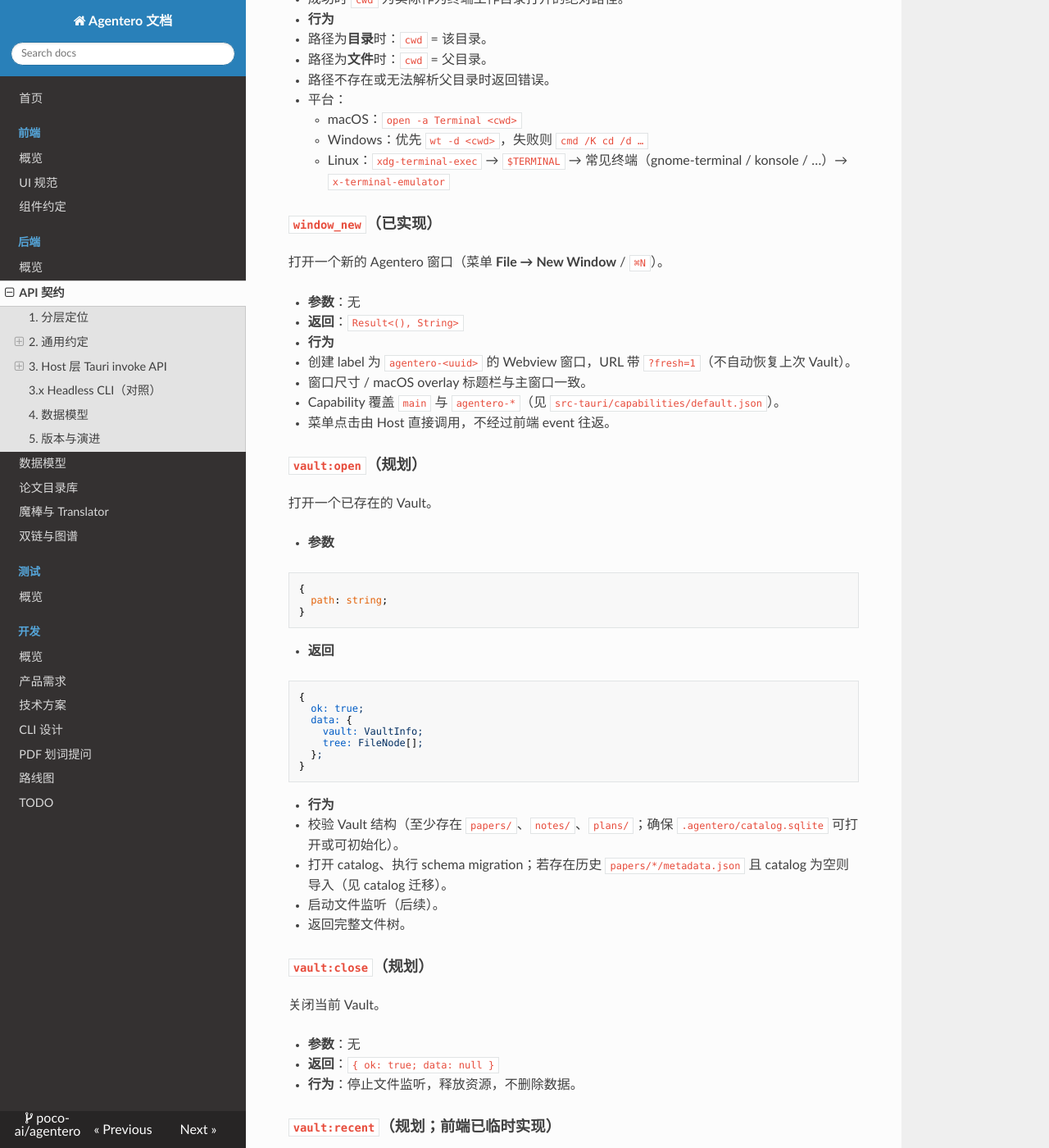
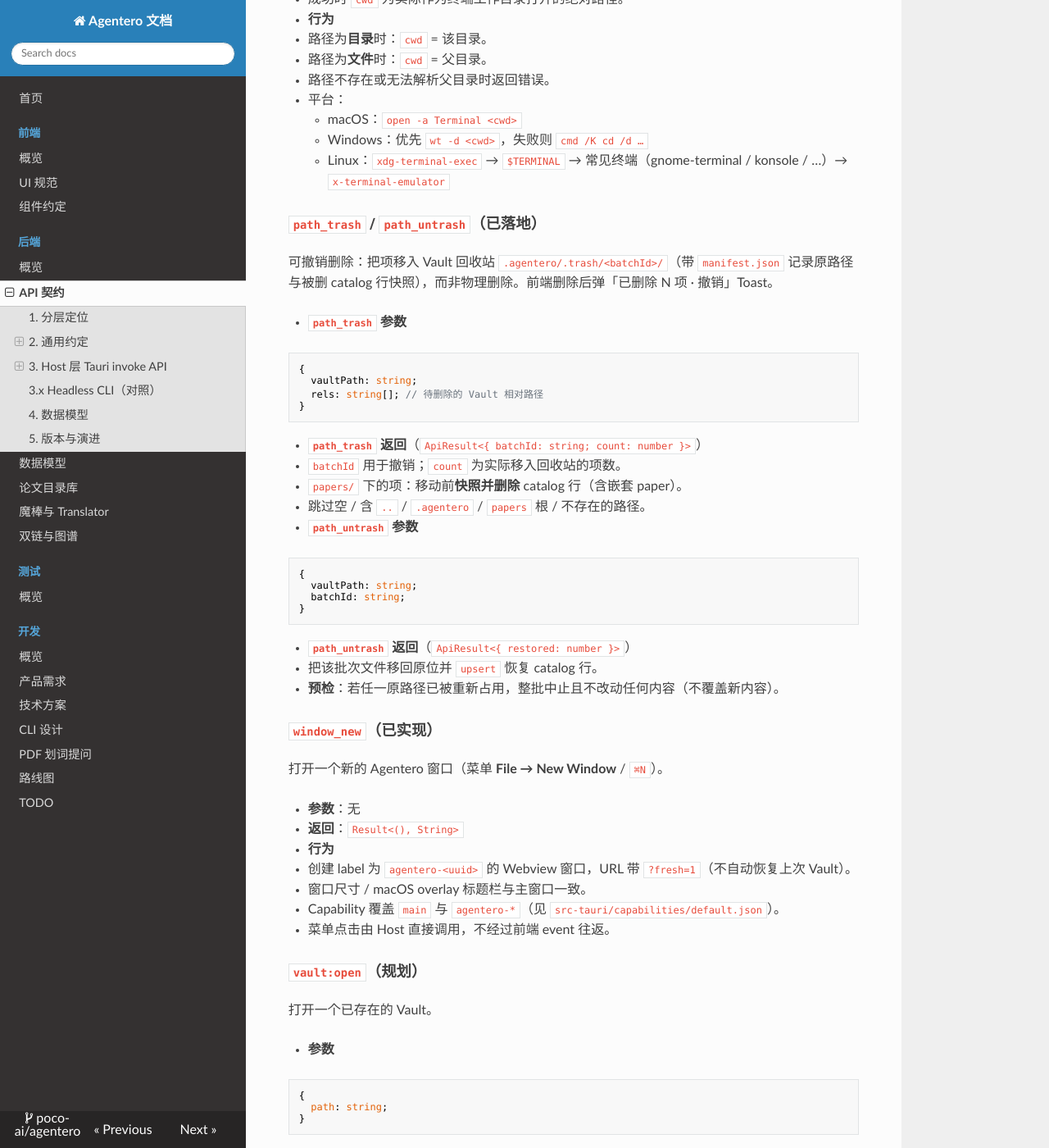
Before and after one commit to July-h5kf3/Agentero, an MkDocs documentation site: the page built from docs/backend/api.md, in a window 1280 px wide and 1400 px high, scrolled down 3707 px. Shown: the whole window at 82% size. Built offline with MkDocs 1.6.1, drawn with Linux system fonts in a browser that asks for light colours; nearby versions of some CDN libraries; some of the changed text lies outside the part shown.

Commit message:
docs: document the recycle-bin delete and path_trash/path_untrash
- ui.md: file-tree delete now moves to .agentero/.trash/ with an Undo
  toast (no confirm); update the ⌘⌫ shortcut row
- api.md: add path_trash / path_untrash contracts; list them as implemented
- data-model.md: add .trash/ to the .agentero/ tree
- roadmap.md / todo.md: mark delete as recycle-bin + undo

````diff
--- a/docs/backend/api.md
+++ b/docs/backend/api.md
@@ -79,7 +79,7 @@ Host 通过 Tauri event 向前端推送事件。文件系统、任务和菜单
 ### 3.1 Vault 与窗口
 
 > **实现状态（V0.1）**
-> - 已实现：`vault_create`（snake_case invoke 名）、`path_open_in_terminal`、`window_new`、`set_locale`。
+> - 已实现：`vault_create`（snake_case invoke 名）、`path_open_in_terminal`、`path_trash` / `path_untrash`、`window_new`、`set_locale`。
 > - 打开 Vault / 最近列表 / 树加载：当前主要由前端 `plugin-fs` + `localStorage`/`sessionStorage` 完成，Host 侧 `vault:open` / `vault:recent` 仍为规划契约。
 > - 实际 command 注册见 `src-tauri/src/lib.rs`。
 
@@ -138,6 +138,37 @@ Host 通过 Tauri event 向前端推送事件。文件系统、任务和菜单
     - macOS：`open -a Terminal <cwd>`
     - Windows：优先 `wt -d <cwd>`，失败则 `cmd /K cd /d …`
     - Linux：`xdg-terminal-exec` → `$TERMINAL` → 常见终端（gnome-terminal / konsole / …）→ `x-terminal-emulator`
+
+#### `path_trash` / `path_untrash`（已落地）
+
+可撤销删除：把项移入 Vault 回收站 `.agentero/.trash/<batchId>/`（带 `manifest.json` 记录原路径与被删 catalog 行快照），而非物理删除。前端删除后弹「已删除 N 项 · 撤销」Toast。
+
+- **`path_trash` 参数**
+
+```ts
+{
+  vaultPath: string;
+  rels: string[]; // 待删除的 Vault 相对路径
+}
+```
+
+- **`path_trash` 返回**（`ApiResult<{ batchId: string; count: number }>`）
+  - `batchId` 用于撤销；`count` 为实际移入回收站的项数。
+  - `papers/` 下的项：移动前**快照并删除** catalog 行（含嵌套 paper）。
+  - 跳过空 / 含 `..` / `.agentero` / `papers` 根 / 不存在的路径。
+
+- **`path_untrash` 参数**
+
+```ts
+{
+  vaultPath: string;
+  batchId: string;
+}
+```
+
+- **`path_untrash` 返回**（`ApiResult<{ restored: number }>`）
+  - 把该批次文件移回原位并 `upsert` 恢复 catalog 行。
+  - **预检**：若任一原路径已被重新占用，整批中止且不改动任何内容（不覆盖新内容）。
 
 #### `window_new`（已实现）
 
````
Also changed, not shown: docs/backend/data-model.md (+1 -0 lines), docs/development/roadmap.md (+1 -1 lines), docs/development/todo.md (+1 -1 lines), docs/frontend/ui.md (+6 -5 lines).
